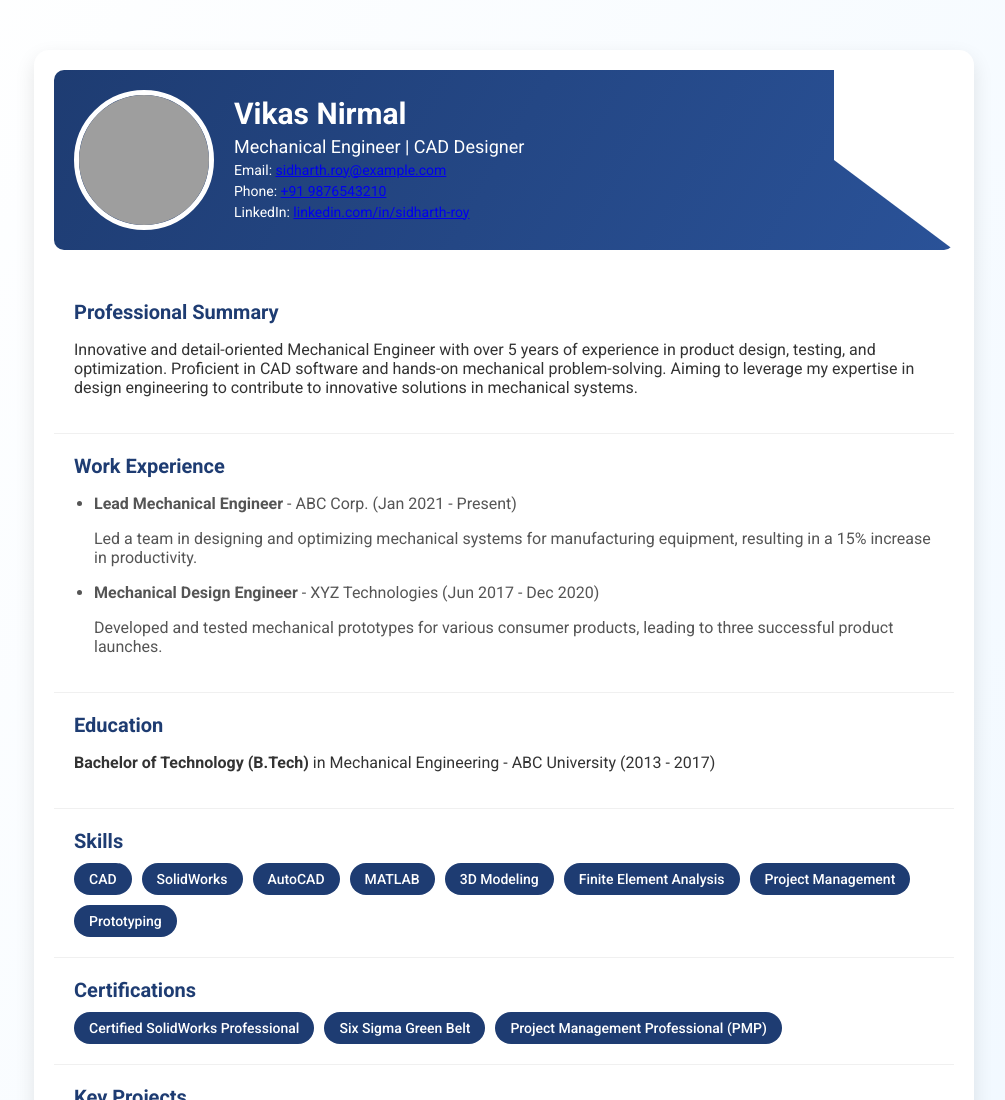
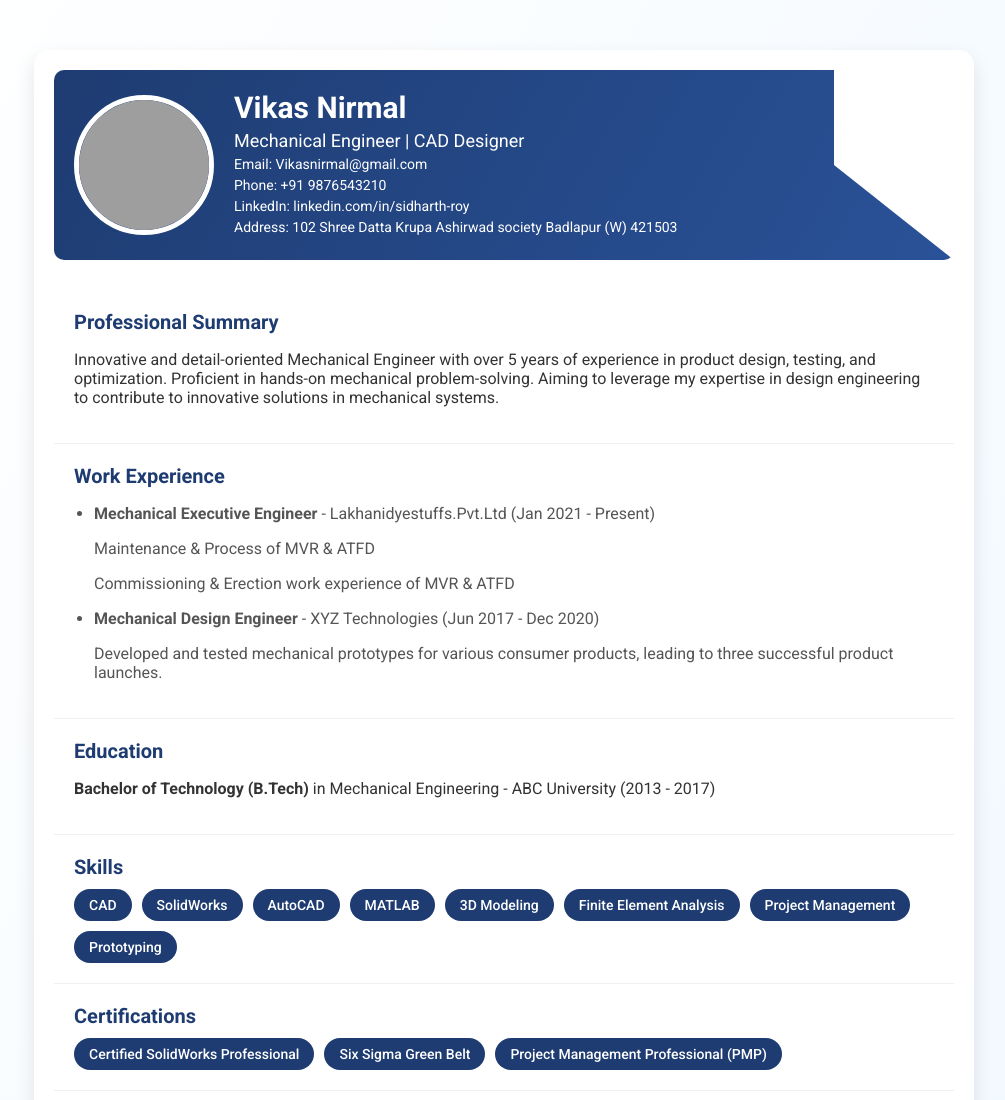
Before and after one commit to Rajeshrasne4/Vikas-Nirmal, a plain HTML site: page index.html in a window 1280 px wide. Shown: the top 1100 px of the page, without its empty margins (136-1141 px from the left). Drawn offline with Linux system fonts and the light colour scheme; grey boxes are pictures that could not be loaded.

Commit message:
Update index.html

```diff
--- a/index.html
+++ b/index.html
@@ -32,7 +32,13 @@
             border-radius: 10px;
             margin-bottom: 30px;
             position: relative;
+
         }
+
+       a {
+        color: white;
+        text-decoration: none;
+}
         .header img {
             width: 130px;
             height: 130px;
@@ -150,24 +156,28 @@
             <div class="name-title">
                 <h1>Vikas Nirmal</h1>
                 <h2>Mechanical Engineer | CAD Designer</h2>
-                <p>Email: <a href="mailto:sidharth.roy@example.com" class="contact-links">sidharth.roy@example.com</a></p>
+                <p>Email: <a href="vikas.nirmal@technocraftgro up.com" class="contact-links">Vikasnirmal@gmail.com</a></p>
                 <p>Phone: <a href="tel:+919876543210" class="contact-links">+91 9876543210</a></p>
                 <p>LinkedIn: <a href="https://linkedin.com/in/sidharth-roy" target="_blank" class="contact-links">linkedin.com/in/sidharth-roy</a></p>
+                <p>Address: 102 Shree Datta Krupa Ashirwad society Badlapur (W) 421503</p>
+
+
             </div>
         </div>
 
         <!-- Professional Summary -->
         <div class="section">
             <div class="section-title">Professional Summary</div>
-            <p>Innovative and detail-oriented Mechanical Engineer with over 5 years of experience in product design, testing, and optimization. Proficient in CAD software and hands-on mechanical problem-solving. Aiming to leverage my expertise in design engineering to contribute to innovative solutions in mechanical systems.</p>
+            <p>Innovative and detail-oriented Mechanical Engineer with over 5 years of experience in product design, testing, and optimization. Proficient in  hands-on mechanical problem-solving. Aiming to leverage my expertise in design engineering to contribute to innovative solutions in mechanical systems.</p>
         </div>
 
         <!-- Work Experience -->
         <div class="section">
             <div class="section-title">Work Experience</div>
             <ul>
-                <li><strong>Lead Mechanical Engineer</strong> - ABC Corp. (Jan 2021 - Present)</li>
-                <p>Led a team in designing and optimizing mechanical systems for manufacturing equipment, resulting in a 15% increase in productivity.</p>
+                <li><strong>Mechanical Executive Engineer </strong> - Lakhanidyestuffs.Pvt.Ltd (Jan 2021 - Present)</li>
+                <p>Maintenance & Process of MVR & ATFD</p>
+                <p>Commissioning & Erection work experience of MVR & ATFD</p>
                 <li><strong>Mechanical Design Engineer</strong> - XYZ Technologies (Jun 2017 - Dec 2020)</li>
                 <p>Developed and tested mechanical prototypes for various consumer products, leading to three successful product launches.</p>
             </ul>
```
